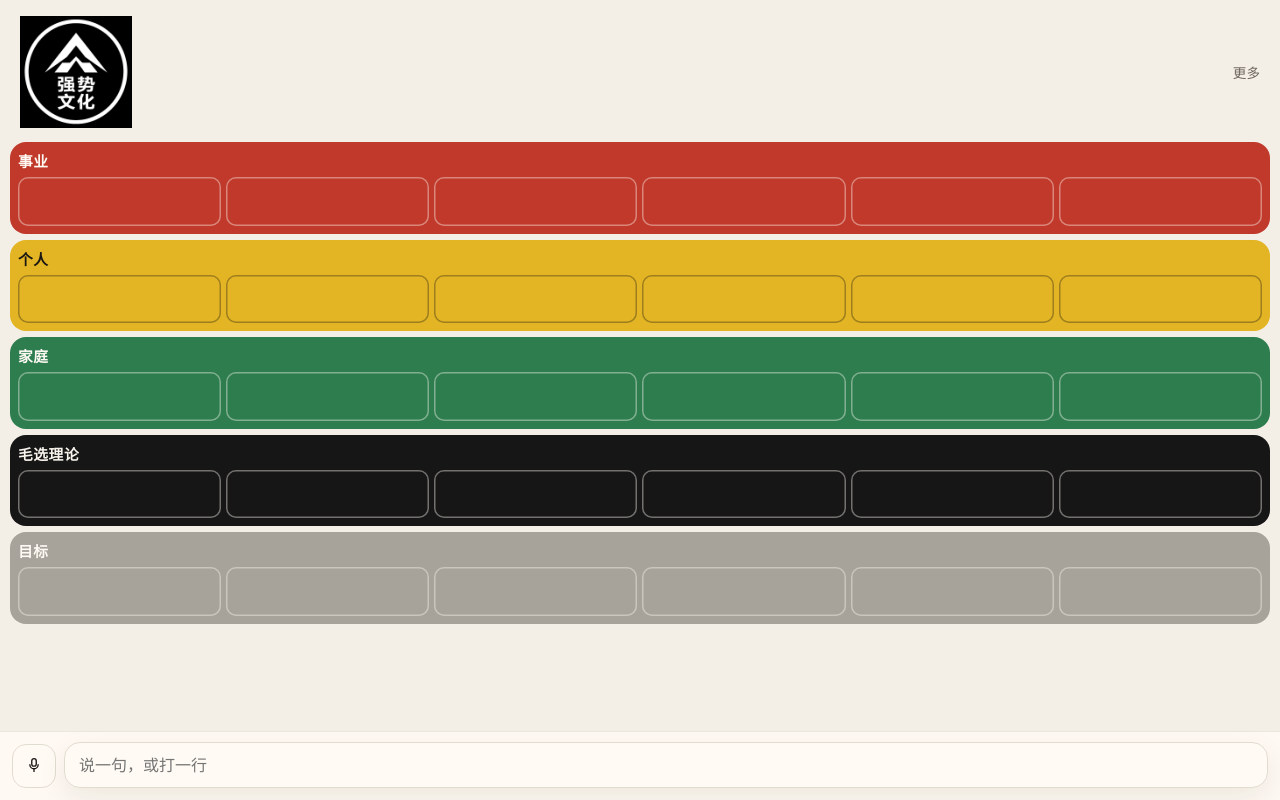
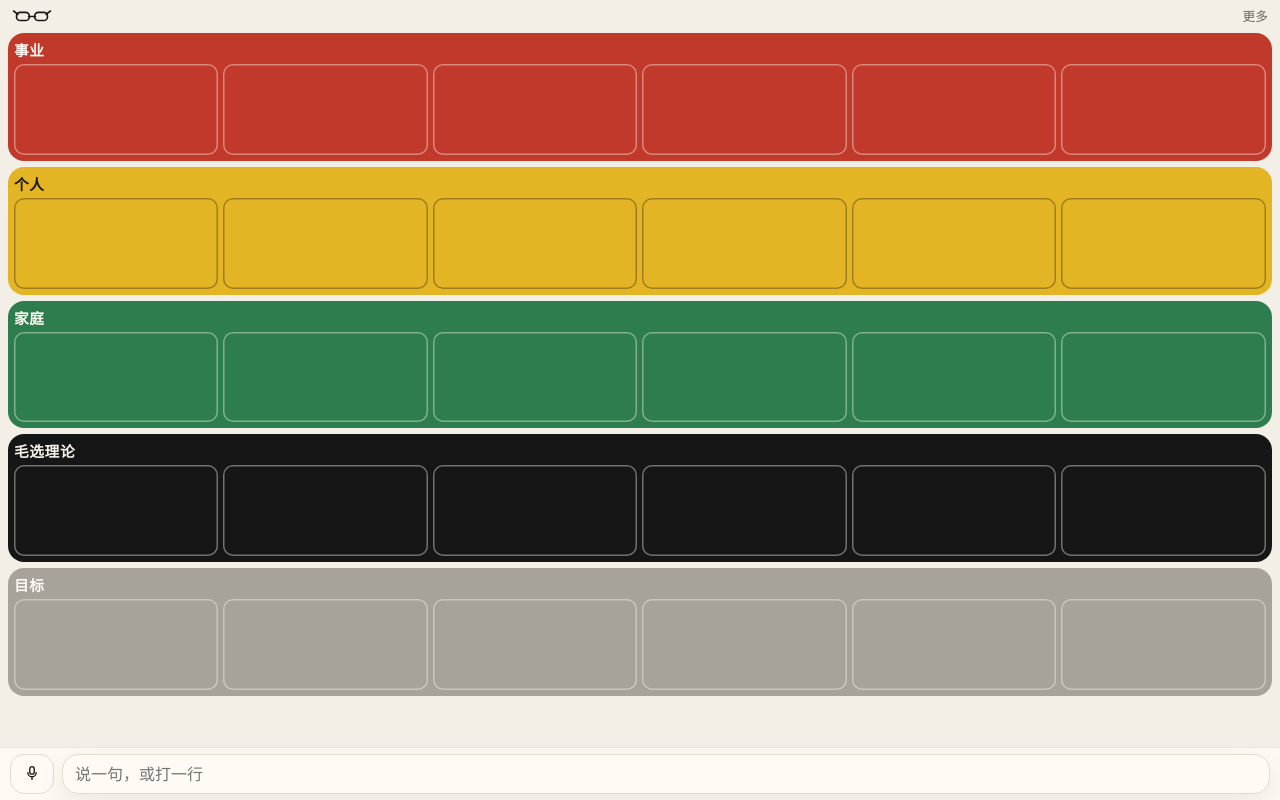
Before and after one commit to guojiakai123456/yiyanqiang, a plain HTML site: page index.html in a window 1280 px wide. Drawn offline with Linux system fonts and the light colour scheme.

Commit message:
Shrink the 一眼墙 header back to a small glasses mark.
Drop the in-page mountain seal so the five color bands use the screen, and bump the root cache to yiyanqiang-v11.

Co-authored-by: guojiakai123456 <guojiakai123456@users.noreply.github.com>

```diff
--- a/index.html
+++ b/index.html
@@ -64,27 +64,30 @@
       display: flex;
       align-items: center;
       justify-content: space-between;
-      gap: 12px;
-      padding: 16px 20px 8px;
+      gap: 8px;
+      padding: 4px 12px 2px;
+    }
+    header.appbar > div {
+      display: flex;
+      align-items: center;
+      gap: 8px;
+      min-width: 0;
     }
     header h1 {
       margin: 0;
       display: flex;
-      flex-direction: column;
-      align-items: flex-start;
-      gap: 3px;
+      align-items: center;
       color: var(--ink);
     }
     .logo-mark {
-      width: 112px;
-      height: 112px;
+      width: 40px;
+      height: 16px;
       display: block;
-      object-fit: contain;
     }
     header .count {
       color: var(--muted);
-      font-size: 0.85rem;
-      margin-top: 6px;
+      font-size: 0.75rem;
+      margin: 0;
     }
     .menu-btn {
       appearance: none;
@@ -92,8 +95,8 @@
       background: transparent;
       color: var(--muted);
       font: inherit;
-      font-size: 0.85rem;
-      padding: 6px 0;
+      font-size: 0.8rem;
+      padding: 2px 0;
     }
     .wall {
       flex: 1;
@@ -101,7 +104,7 @@
       display: flex;
       flex-direction: column;
       gap: 6px;
-      padding: 6px 10px calc(176px + var(--safe-b));
+      padding: 4px 8px calc(104px + var(--safe-b));
     }
     .wall.listing {
       display: block;
@@ -111,10 +114,10 @@
       flex: 1;
       min-height: 0;
       border-radius: 16px;
-      padding: 8px;
+      padding: 6px;
       display: grid;
       grid-template-rows: auto minmax(0, 1fr);
-      gap: 6px;
+      gap: 4px;
     }
     .band-head {
       display: flex;
@@ -211,7 +214,7 @@
       left: 0;
       right: 0;
       bottom: 0;
-      padding: 10px 12px calc(12px + var(--safe-b));
+      padding: 6px 10px calc(6px + var(--safe-b));
       background: color-mix(in srgb, var(--bar) 92%, transparent);
       backdrop-filter: blur(16px);
       -webkit-backdrop-filter: blur(16px);
@@ -222,7 +225,7 @@
     .cat-pick {
       display: flex;
       gap: 6px;
-      padding: 0 2px 8px;
+      padding: 0 0 4px;
     }
     .cat-pick button {
       flex: 1;
@@ -235,14 +238,14 @@
       font: inherit;
       font-size: 0.74rem;
       font-weight: 650;
-      padding: 6px 2px;
+      padding: 4px 2px;
       cursor: pointer;
     }
     .preview {
       display: none;
       align-items: center;
       gap: 8px;
-      padding: 0 6px 8px;
+      padding: 0 4px 4px;
       color: var(--muted);
       font-size: 0.82rem;
     }
@@ -272,7 +275,7 @@
       background: var(--bar);
       color: var(--ink);
       border-radius: 16px;
-      padding: 11px 14px;
+      padding: 8px 12px;
       font: inherit;
       font-size: 1rem;
       line-height: 1.4;
@@ -284,7 +287,7 @@
     .icon-btn, .save {
       appearance: none;
       border: 0;
-      height: 44px;
+      height: 40px;
       border-radius: 14px;
       font: inherit;
       cursor: pointer;
@@ -416,7 +419,7 @@
     .menu-card {
       position: absolute;
       right: 16px;
-      top: calc(var(--safe-t) + 148px);
+      top: calc(var(--safe-t) + 32px);
       background: var(--bar);
       border-radius: 16px;
       padding: 8px;
@@ -489,8 +492,16 @@
 <body>
   <header class="appbar">
     <div>
-      <h1>
-        <img class="logo-mark" src="./qiangshi-512.png" width="512" height="512" alt="强势文化">
+      <h1 aria-label="一眼墙">
+        <svg class="logo-mark" viewBox="0 0 88 34" aria-hidden="true">
+          <g fill="none" stroke="currentColor" stroke-width="3.6" stroke-linecap="round" stroke-linejoin="round">
+            <path d="M13 13.5 L3.5 6"/>
+            <path d="M75 13.5 L84.5 6"/>
+            <path d="M36.5 18.2 H51.5"/>
+            <rect x="10" y="9" width="28" height="18" rx="8"/>
+            <rect x="50" y="9" width="28" height="18" rx="8"/>
+          </g>
+        </svg>
       </h1>
     </div>
     <button class="menu-btn" id="menuBtn" type="button">更多</button>
--- a/sw.js
+++ b/sw.js
@@ -1,4 +1,4 @@
-const CACHE = "yiyanqiang-v10";
+const CACHE = "yiyanqiang-v11";
 const ASSETS = [
   "./",
   "./index.html",
```
